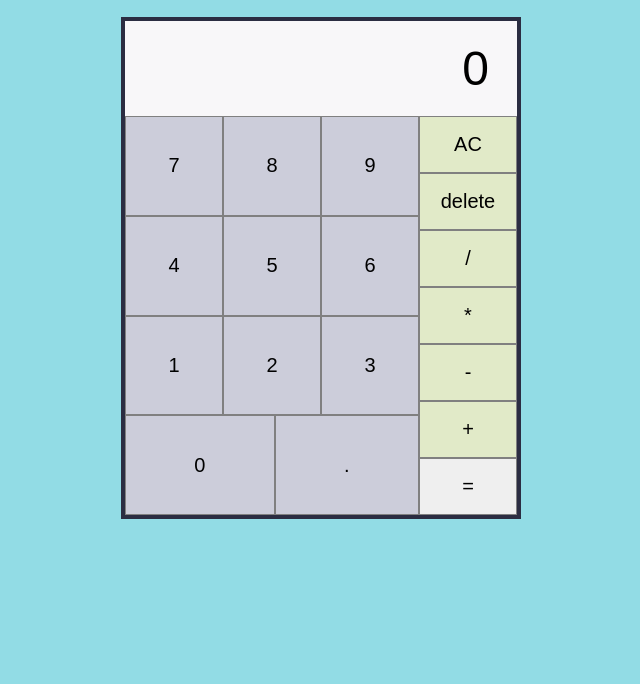
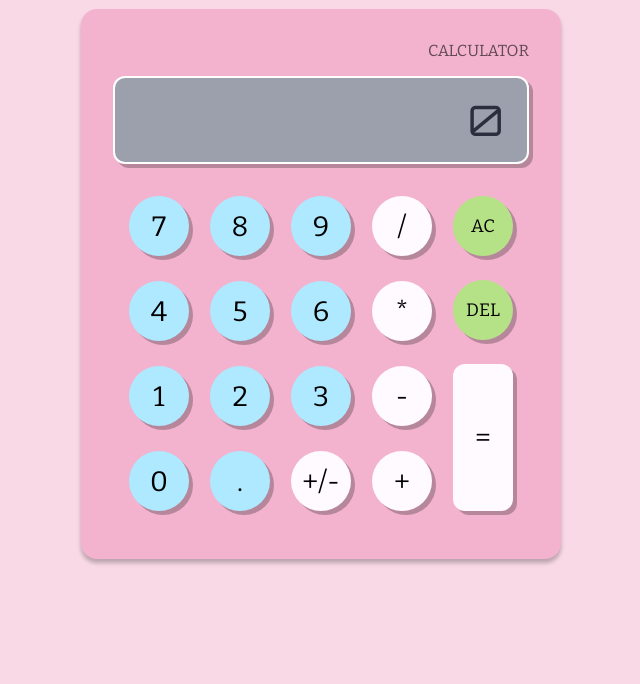
Before and after one commit to aleximichael/calculator, a plain HTML site: page index.html in a window 1280 px wide. Shown: the part 116-800 px from the top of the page, without its empty margins (319-959 px from the left). Drawn offline with nearby package versions, Linux system fonts and the light colour scheme.

Commit message:
Style: Refine CSS styles

```diff
--- a/index.html
+++ b/index.html
@@ -7,40 +7,38 @@
     <title>Calculator</title>
 </head>
 <body>
-    <h1>Calculator</h1>
-    <div id="calc-container">
-        <div id="display-container">
-            <p id="display-text">0</p>
+
+    <div id="cal-container">
+        <div id="calc-title">CALCULATOR</div>
+        <div id="display-container">0</div>
+        <div id="button-container">
+            <div class="col">
+                <button id="num">7</button>
+                <button id="num">4</button>
+                <button id="num">1</button>
+                <button id="num">0</button>
             </div>
-        <div id="calc-buttons">
-            <div class="left-col">
-                <div class="row">
-                    <button id="num">7</button>
+            <div class="col">
                 <button id="num">8</button>
-                    <button id="num">9</button>
-                </div>
-                <div class="row">
-                    <button id="num">4</button>
                 <button id="num">5</button>
-                    <button id="num">6</button>
-                </div>
-                <div class="row">
-                    <button id="num">1</button>
                 <button id="num">2</button>
-                    <button id="num">3</button>
-                </div>
-                <div class="row">
-                    <button id="num">0</button>
                 <button id="num">.</button>
             </div>
+            <div class="col">
+                <button id="num">9</button>
+                <button id="num">6</button>
+                <button id="num">3</button>
+                <button id="neg">+/-</button>
             </div>
-            <div class="right-col">
-                <button id="clear">AC</button>
-                <button id="delete">delete</button>
+            <div class="col">
                 <button id="operator">/</button>
                 <button id="operator">*</button>
                 <button id="operator">-</button>
                 <button id="operator">+</button>
+            </div>
+            <div class="col">
+                <button id="clear">AC</button>
+                <button id="delete">DEL</button>
                 <button id="equals">=</button>
             </div>
         </div>
--- a/styles.css
+++ b/styles.css
@@ -1,85 +1,96 @@
+/* Import Fonts */
+@import url('https://fonts.googleapis.com/css2?family=Bitter:ital,wght@0,100..900;1,100..900&family=Orbitron:wght@400..900&display=swap');
+
+/* Set Defualts */
 * {
     margin: 0;
     padding: 0;
     box-sizing: border-box;
 }
 
+/* Background */
+
 body {
-    background-color: #92DCE5;
+    background-color: #F9D9E6;
     display: flex;
-    flex-direction: column;
+    height: 100vh;
+    justify-content: center;
     align-items: center;
-    font-size: 48px;
-    font-family: 'Times New', sans-serif;
+    font-family: 'Bitter', sans-serif;
 }
 
-h1 {
-    font-size: 40px;
-    margin-top: 56px;
-    margin-bottom: 32px;
-}
+/* Calculator Container */
 
-#calc-container {
-    display: flex;
-    flex-direction: column;
-    justify-content: center;
-    width: 400px;
-    border: 4px solid #2B2D42;
-}
-
-#display-container {
-    background-color: #F8F7F9;
-    padding: 20px;
-
-}
-
-#num {
-    background-color: #cccdda;
-}
-
-#clear,
-#delete,
-#operator {
-    background-color: #e1eac8;
-}
-
-
-#display-text {
-    text-align: right;
-    padding-right: 8px;
-}
-
-
-#calc-buttons {
-    background-color: grey;
-    display: flex;
-}
-
-.row {
-    display: flex;
-    flex: auto;
-}
-
-.row button {
-    flex: auto;
-}
-
-.left-col {
-    flex: 3;
+#cal-container {
+    background-color: #F3B3CE;
+    width: 480px;
+    height: 550px;
+    border-radius: 16px;
+    box-shadow: 0px 4px 4px 0px rgba(0, 0, 0, 0.25);
+    padding: 32px;
     display: flex;
     flex-direction: column;
 }
 
-.right-col {
-    flex: 1;
+#calc-title {
+    color: #614852;
+    text-align: right;
+    margin-bottom: 16px;
+}
+
+#display-container {
+    background-color: #9CA0AC;
+    color: #2B2F3D;
+    border: 2px solid white;
+    padding: 16px 24px;
+    font-size: 42px;
+    text-align: right;
+    border-radius: 12px;
+    box-shadow: 4px 4px 0px rgba(0, 0, 0, 0.25);
+    font-family: 'Orbitron', sans-serif;
+}
+
+#button-container {
+    padding: 32px 16px 16px;
+    flex: auto;
+    display: flex;
+    justify-content: space-between;
+}
+
+.col {
     display: flex;
     flex-direction: column;
+    justify-content: space-between;
+    gap: 24px;
 }
 
 button {
-    padding: 16px;
-    border: 1px solid grey;
-    font-family: inherit;
-    font-size: 20px;
-    border-radius: 0;
+    width: 60px;
+    height: 60px;
+    border-radius: 100%;
+    border: none;
+    box-shadow: 4px 4px 0px rgba(0, 0, 0, 0.25);
+    font-family: 'Bitter', sans-serif;
+    font-size: 28px;
 }
+
+button#num {
+    background-color: #AEE9FF;
+}
+
+button#clear,
+button#delete {
+    background-color: #B6E287;
+    font-size: 18px;
+}
+
+button#operator,
+button#equals,
+button#neg {
+    background-color: #FFFAFF;
+}
+
+button#equals {
+    border-radius: 12px;
+    flex: auto;
+}
```
Lines whose indentation alone changed are shown as unchanged.
